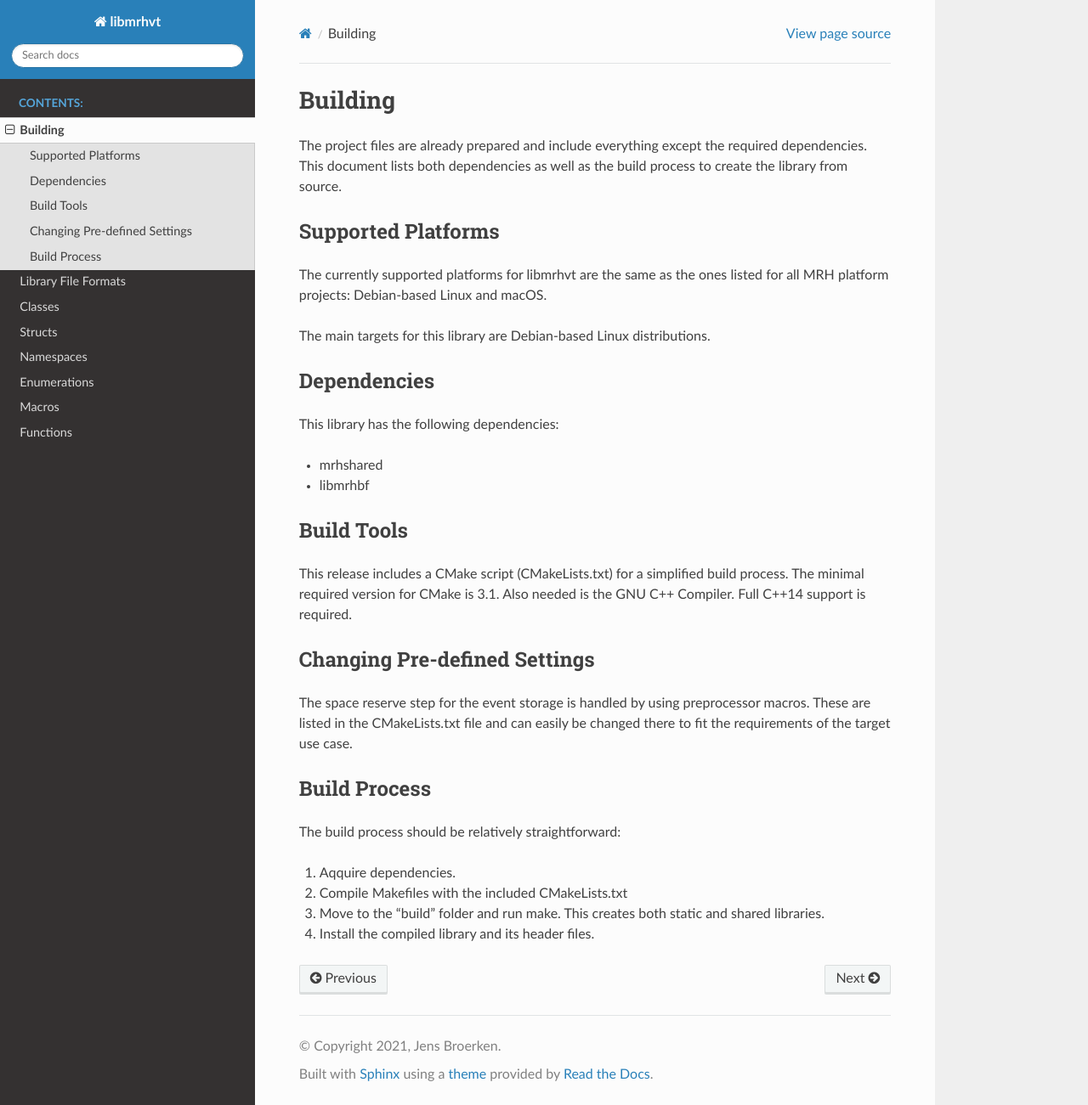
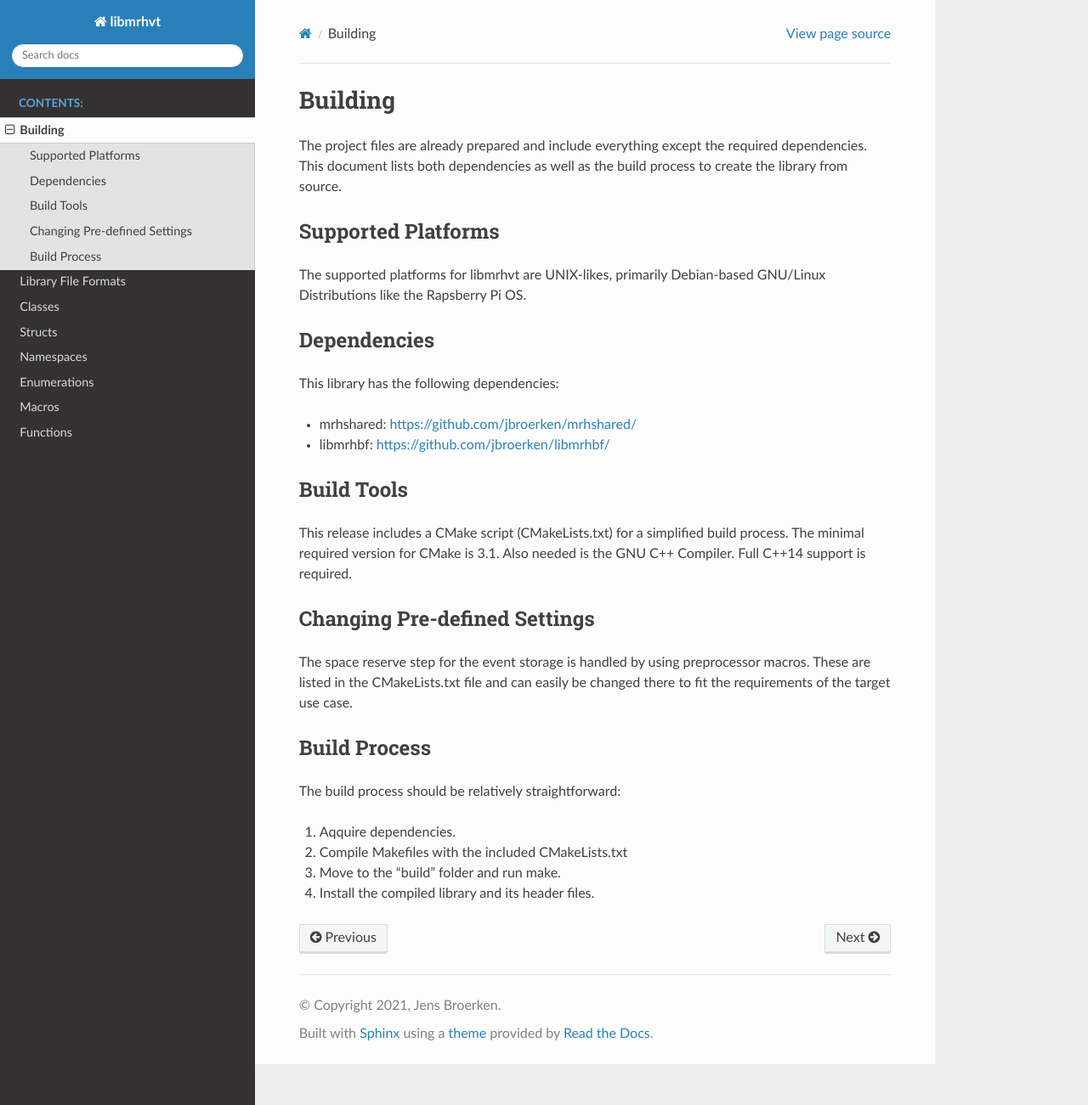
Before and after one commit to jbroerken/libmrhvt, a Sphinx documentation site: the page built from doc/source/Building/Building.rst, in a window 1280 px wide and 1301 px high. Shown: the whole window at 85% size. Built offline with Sphinx 7.4.7 and the Read the Docs theme 2.0.0, drawn with Linux system fonts in a browser that asks for light colours.

Commit message:
Update documentation
- Add links to required dependencies.
- Correct build process information.

```diff
--- a/doc/source/Building/Building.rst
+++ b/doc/source/Building/Building.rst
@@ -7,17 +7,15 @@
 
 Supported Platforms
 -------------------
-The currently supported platforms for libmrhvt are the same as the ones listed
-for all MRH platform projects: Debian-based Linux and macOS.
-
-The main targets for this library are Debian-based Linux distributions.
+The supported platforms for libmrhvt are UNIX-likes, primarily
+Debian-based GNU/Linux Distributions like the Rapsberry Pi OS.
 
 Dependencies
 ------------
 This library has the following dependencies:
 
-* mrhshared
-* libmrhbf
+* mrhshared: https://github.com/jbroerken/mrhshared/
+* libmrhbf: https://github.com/jbroerken/libmrhbf/
 
 Build Tools
 -----------
@@ -37,6 +35,5 @@
 
 1. Aqquire dependencies.
 2. Compile Makefiles with the included CMakeLists.txt
-3. Move to the "build" folder and run make. This creates both static and
-   shared libraries.
+3. Move to the "build" folder and run make.
 4. Install the compiled library and its header files.
```
